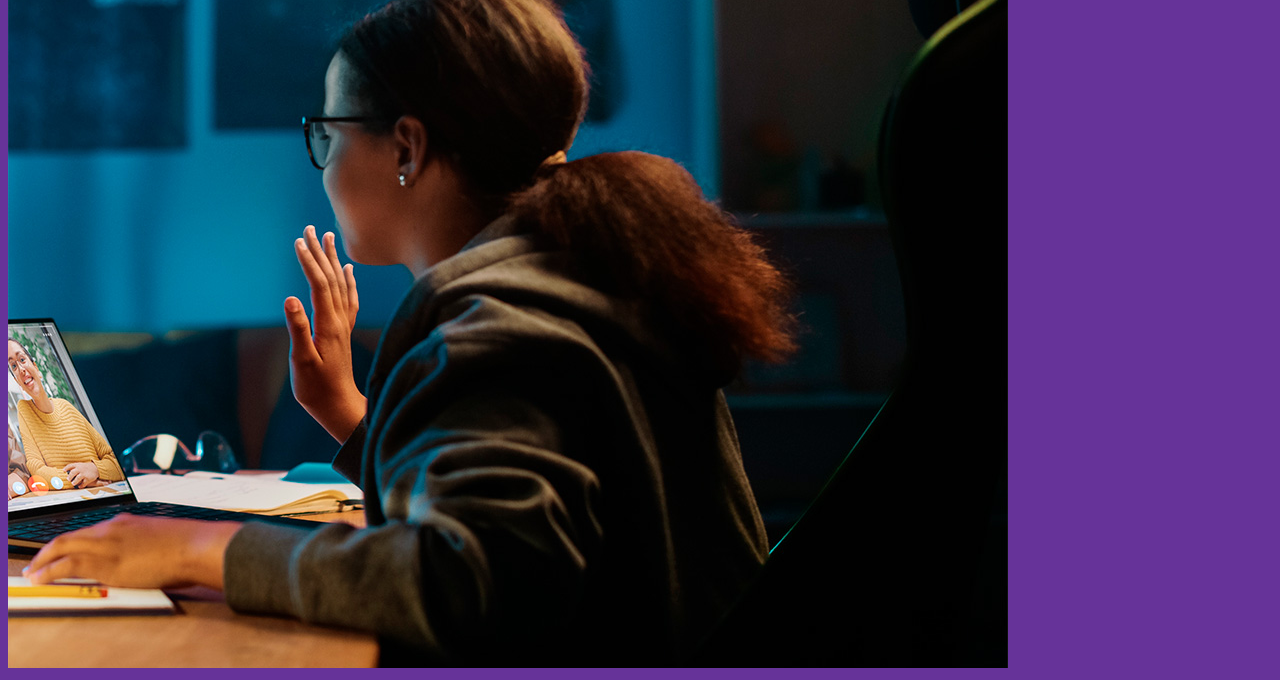
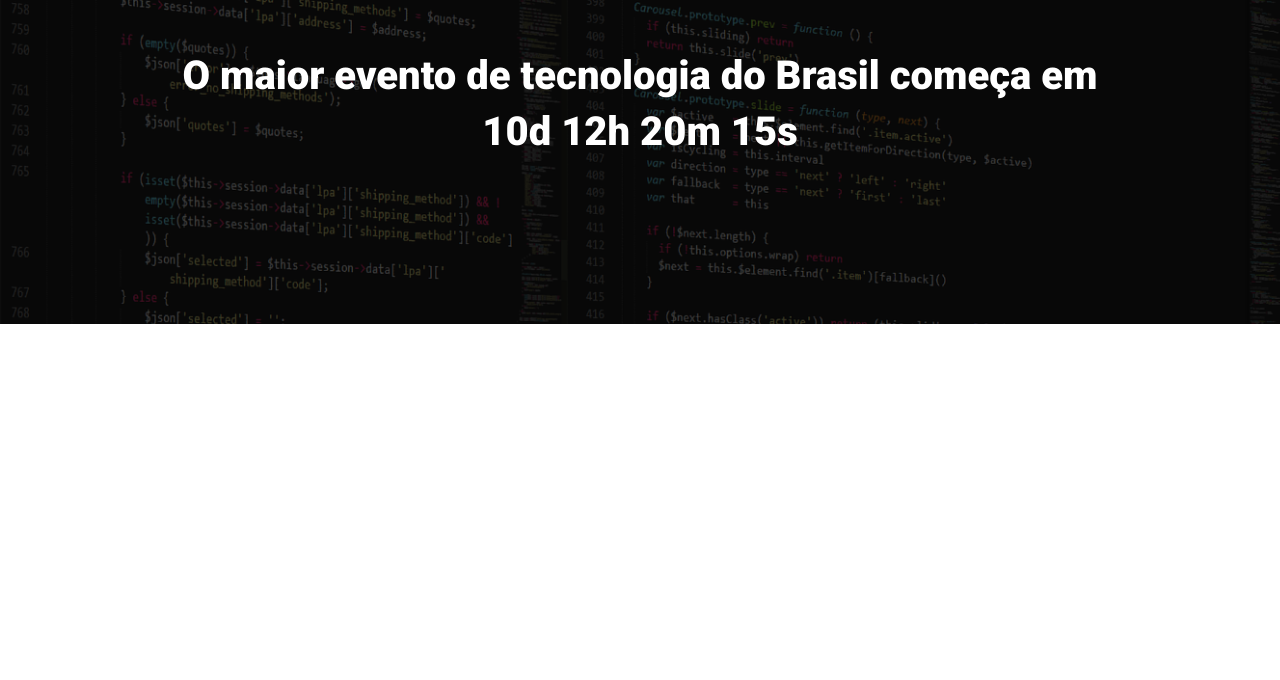
Before and after one commit to bcadore/EBAC_Talks, a website built with Parcel: page src/index.html in a window 1280 px wide. Shown: the part 160-840 px from the top of the page. After the commit the page ends 800 px from the top, so only its background shows below. Built offline with nearby package versions, Linux system fonts and the light colour scheme.

Commit message:
Criando o hero

```diff
--- a/src/index.html
+++ b/src/index.html
@@ -1,14 +1,29 @@
 <!DOCTYPE html>
 <html lang="pt-br">
-<head>
-    <meta charset="UTF-8">
-    <meta name="viewport" content="width=device-width, initial-scale=1.0">
-    <title>EBAC Talks</title>
-    <link rel="stylesheet" href="./styles/main.scss">
-</head>
-<body>
-    <h1>Olá</h1>
-    <img src="./images/backend.png" alt="">
+  <head>
+    <meta charset="UTF-8" />
+    <meta name="viewport" content="width=device-width, initial-scale=1.0" />
+    <title>EBAC Tech Talks</title>
+    <link rel="preconnect" href="https://fonts.googleapis.com" />
+    <link rel="preconnect" href="https://fonts.gstatic.com" crossorigin />
+    <link rel="preconnect" href="https://fonts.googleapis.com" />
+    <link rel="preconnect" href="https://fonts.gstatic.com" crossorigin />
+    <link
+      href="https://fonts.googleapis.com/css2?family=Roboto:wght@400;700;900&display=swap"
+      rel="stylesheet"
+    />
+    <link rel="stylesheet" href="./styles/main.scss" />
+  </head>
+  <body>
+    <header class="hero">
+      <div class="container">
+        <img class="hero__logo"" src="./images/ebac_logo.svg" alt="EBAC" />
+        <p class="hero__text">
+          O maior evento de tecnologia do Brasil começa em 10d 12h 20m 15s
+        </p>
+      </div>
+    </header>
+
     <script src="./scripts/main.js"></script>
-</body>
+  </body>
 </html>
--- /dev/null
+++ b/src/styles/_hero.scss
@@ -0,0 +1,52 @@
+.hero {
+  padding-top: 64px;
+  padding-bottom: 100px;
+  background-image: url(../images/fundo.png);
+  background-repeat: no-repeat;
+  background-size: cover;
+  position: relative;
+
+  .container {
+    position: relative;
+  }
+
+  &::before {
+    position: absolute;
+    top: 0;
+    left: 0;
+    width: 100%;
+    height: 100%;
+    background-color: #000;
+    opacity: .7;
+    content: "";
+
+  }
+
+  &__text {
+    padding-top: 64px;
+    padding-bottom: 64px;
+    font-size: 40px;
+    line-height: 56px;
+    font-weight: 800;
+    text-align: center;
+
+  }
+
+  &__logo {
+    display: block;
+    margin: 0 auto;
+    height: 80px;
+  }
+
+  @media(max-width: 640px) {
+    &_logo {
+        height: 40px;
+    }
+
+    &_text {
+        font-size: 22px;
+        line-height: 24px;
+        margin: 24px 0;
+    }
+  }
+}
--- a/src/styles/main.scss
+++ b/src/styles/main.scss
@@ -1,3 +1,23 @@
-body {
-    background-color:   rebeccapurple;
+@use "hero";
+
+* {
+  margin: 0;
+  padding: 0;
+  box-sizing: border-box;
+  font-family: Roboto, sans-serif;
+  color: #FFF;
 }
+
+.container {
+  max-width: 960px;
+  width: 100%;
+  margin: 0 auto;
+
+  @media (max-width: 640px) {
+    max-width: 80%;
+  }
+
+  @media (max-width: 1024px) {
+    max-width: 90%;
+  }
+}
```
